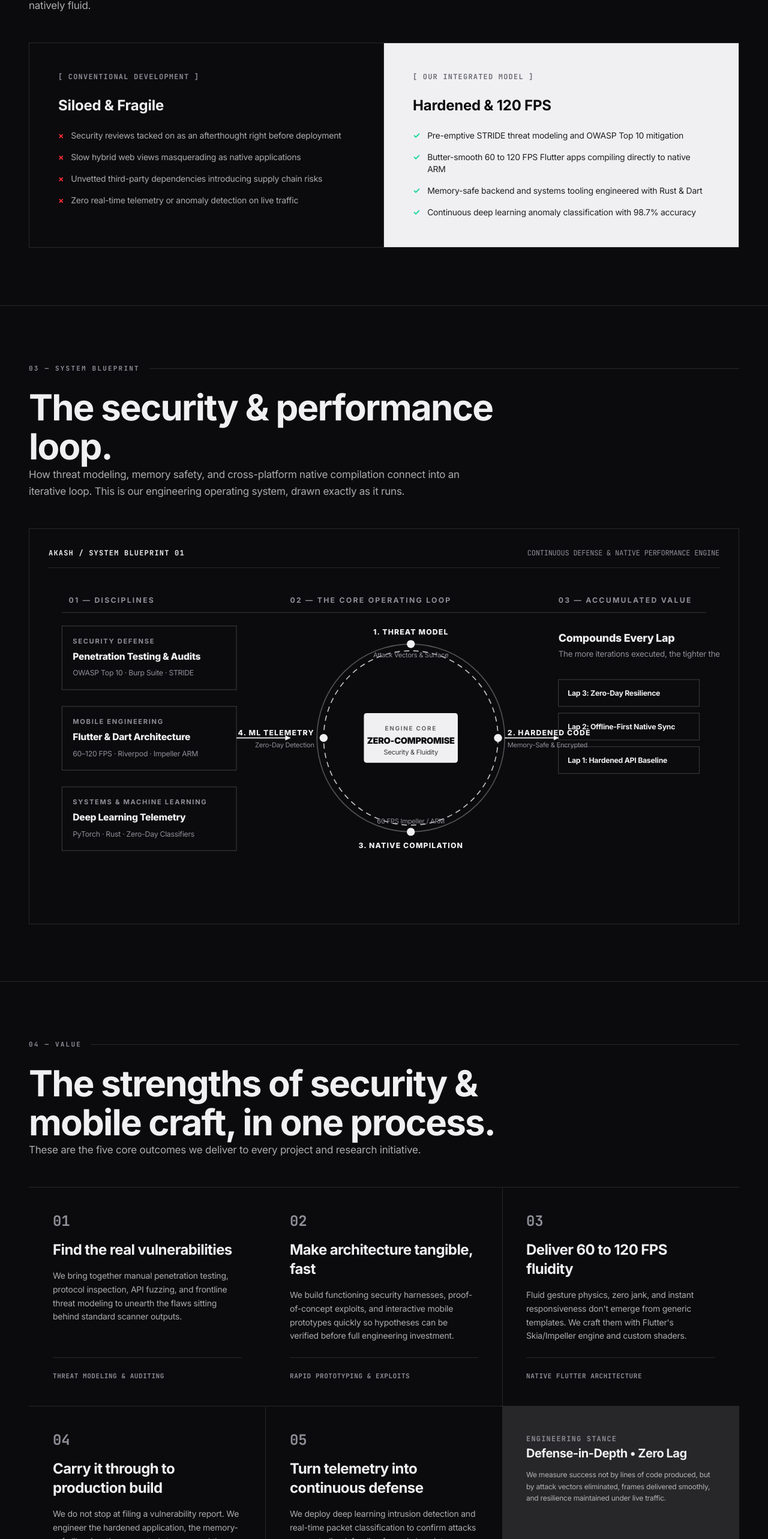
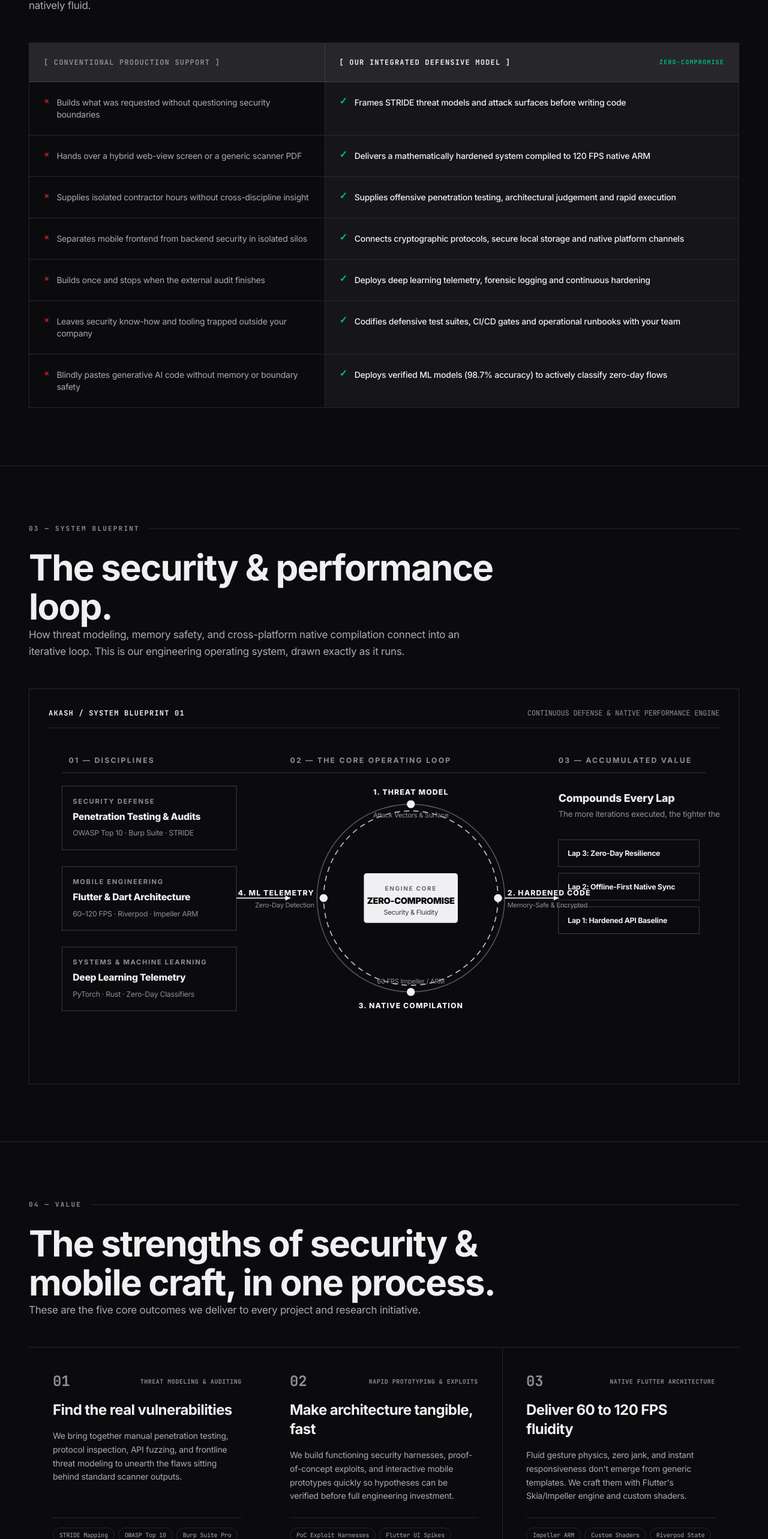
Before and after one commit to Akash-billawa/akashbillawa.github.io, a Next.js app: page / in a window 1280 px wide. Shown: the part 2343-4909 px from the top of the page at 60% size. Built offline with nearby package versions, Linux system fonts and the light colour scheme.

Commit message:
Implement HAVU-style micro-information: 7-row comparison table, legacy asset cloud, deliverable tags, and live telemetry banners

```diff
--- a/src/components/HavuApproach.tsx
+++ b/src/components/HavuApproach.tsx
@@ -25,64 +25,68 @@ export default function HavuApproach() {
           </p>
         </div>
 
-        {/* Side-by-Side Comparison */}
-        <div className="grid grid-cols-1 md:grid-cols-2 border border-[var(--hv-hairline)]">
-          {/* Left: Conventional */}
-          <div className="hv-up p-8 sm:p-12 space-y-6 border-b md:border-b-0 md:border-r border-[var(--hv-hairline)]">
-            <span className="font-mono text-xs font-bold uppercase tracking-widest text-[var(--hv-muted)] block">
-              [ Conventional Development ]
-            </span>
-            <h3 className="text-2xl font-bold text-[var(--hv-ink)]">
-              Siloed &amp; Fragile
-            </h3>
-
-            <ul className="space-y-4 text-sm text-[var(--hv-ink-70)]">
-              <li className="flex items-start gap-3">
-                <span className="text-red-500 font-bold">&times;</span>
-                <span>Security reviews tacked on as an afterthought right before deployment</span>
-              </li>
-              <li className="flex items-start gap-3">
-                <span className="text-red-500 font-bold">&times;</span>
-                <span>Slow hybrid web views masquerading as native applications</span>
-              </li>
-              <li className="flex items-start gap-3">
-                <span className="text-red-500 font-bold">&times;</span>
-                <span>Unvetted third-party dependencies introducing supply chain risks</span>
-              </li>
-              <li className="flex items-start gap-3">
-                <span className="text-red-500 font-bold">&times;</span>
-                <span>Zero real-time telemetry or anomaly detection on live traffic</span>
-              </li>
-            </ul>
+        {/* HAVU-Style Hairline Comparison Table (7 Core Dimensions) */}
+        <div className="hv-up border border-[var(--hv-hairline)] overflow-hidden">
+          {/* Table Header */}
+          <div className="grid grid-cols-1 md:grid-cols-12 border-b border-[var(--hv-hairline)] bg-[var(--hv-ink-12)]">
+            <div className="md:col-span-5 p-4 sm:p-6 font-mono text-xs font-bold uppercase tracking-widest text-[var(--hv-muted)] border-b md:border-b-0 md:border-r border-[var(--hv-hairline)]">
+              [ Conventional Production Support ]
+            </div>
+            <div className="md:col-span-7 p-4 sm:p-6 font-mono text-xs font-bold uppercase tracking-widest text-[var(--hv-ink)] flex items-center justify-between">
+              <span>[ Our Integrated Defensive Model ]</span>
+              <span className="text-[10px] text-emerald-500 font-bold hidden sm:inline">ZERO-COMPROMISE</span>
+            </div>
           </div>
 
-          {/* Right: Integrated Engineered Model */}
-          <div className="hv-up p-8 sm:p-12 space-y-6 bg-[var(--hv-ink)] text-[var(--hv-on-ink)] transition-transform duration-500 hover:scale-[1.005]">
-            <span className="font-mono text-xs font-bold uppercase tracking-widest text-[var(--hv-subtle)] block">
-              [ Our Integrated Model ]
-            </span>
-            <h3 className="text-2xl font-bold">
-              Hardened &amp; 120 FPS
-            </h3>
+          {/* 7 Comparison Rows */}
+          <div className="divide-y divide-[var(--hv-hairline)]">
+            {[
+              {
+                conventional: "Builds what was requested without questioning security boundaries",
+                ours: "Frames STRIDE threat models and attack surfaces before writing code",
+              },
+              {
+                conventional: "Hands over a hybrid web-view screen or a generic scanner PDF",
+                ours: "Delivers a mathematically hardened system compiled to 120 FPS native ARM",
+              },
+              {
+                conventional: "Supplies isolated contractor hours without cross-discipline insight",
+                ours: "Supplies offensive penetration testing, architectural judgement and rapid execution",
+              },
+              {
+                conventional: "Separates mobile frontend from backend security in isolated silos",
+                ours: "Connects cryptographic protocols, secure local storage and native platform channels",
+              },
+              {
+                conventional: "Builds once and stops when the external audit finishes",
+                ours: "Deploys deep learning telemetry, forensic logging and continuous hardening",
+              },
+              {
+                conventional: "Leaves security know-how and tooling trapped outside your company",
+                ours: "Codifies defensive test suites, CI/CD gates and operational runbooks with your team",
+              },
+              {
+                conventional: "Blindly pastes generative AI code without memory or boundary safety",
+                ours: "Deploys verified ML models (98.7% accuracy) to actively classify zero-day flows",
+              },
+            ].map((row, rIdx) => (
+              <div
+                key={rIdx}
+                className="grid grid-cols-1 md:grid-cols-12 transition-colors hover:bg-[var(--hv-ink)]/[0.02]"
+              >
+                {/* Left: Conventional */}
+                <div className="md:col-span-5 p-5 sm:p-6 text-sm text-[var(--hv-ink-70)] border-b md:border-b-0 md:border-r border-[var(--hv-hairline)] flex items-start gap-3">
+                  <span className="text-red-500/70 font-mono font-bold text-base leading-none select-none">&times;</span>
+                  <span>{row.conventional}</span>
+                </div>
 
-            <ul className="space-y-4 text-sm opacity-90">
-              <li className="flex items-start gap-3">
-                <span className="text-emerald-400 font-bold">✓</span>
-                <span>Pre-emptive STRIDE threat modeling and OWASP Top 10 mitigation</span>
-              </li>
-              <li className="flex items-start gap-3">
-                <span className="text-emerald-400 font-bold">✓</span>
-                <span>Butter-smooth 60 to 120 FPS Flutter apps compiling directly to native ARM</span>
-              </li>
-              <li className="flex items-start gap-3">
-                <span className="text-emerald-400 font-bold">✓</span>
-                <span>Memory-safe backend and systems tooling engineered with Rust &amp; Dart</span>
-              </li>
-              <li className="flex items-start gap-3">
-                <span className="text-emerald-400 font-bold">✓</span>
-                <span>Continuous deep learning anomaly classification with 98.7% accuracy</span>
-              </li>
-            </ul>
+                {/* Right: Our Model */}
+                <div className="md:col-span-7 p-5 sm:p-6 text-sm text-[var(--hv-ink)] font-medium flex items-start gap-3 bg-[var(--hv-ink-12)]/40">
+                  <span className="text-emerald-500 font-mono font-bold text-base leading-none select-none">✓</span>
+                  <span>{row.ours}</span>
+                </div>
+              </div>
+            ))}
           </div>
         </div>
       </div>
--- a/src/components/HavuCapabilities.tsx
+++ b/src/components/HavuCapabilities.tsx
@@ -104,7 +104,7 @@ export default function HavuCapabilities() {
                 {cap.skills.map((skill) => (
                   <span
                     key={skill}
-                    className="font-mono text-[11px] px-2 py-0.5 rounded bg-[var(--hv-ink-12)] text-[var(--hv-ink)] transition-colors hover:bg-[var(--hv-ink)] hover:text-[var(--hv-on-ink)]"
+                    className="font-mono text-[10px] px-2.5 py-1 rounded-full border border-[var(--hv-hairline)] text-[var(--hv-ink-70)] hover:border-[var(--hv-ink)] hover:text-[var(--hv-ink)] hover:bg-[var(--hv-ink-12)] transition-colors"
                   >
                     {skill}
                   </span>
--- a/src/components/HavuPhilosophy.tsx
+++ b/src/components/HavuPhilosophy.tsx
@@ -32,6 +32,33 @@ export default function HavuPhilosophy() {
             <p>
               We design software as a living feedback loop. We build codified security standards, clean state architectures, documented threat models, and automated CI/CD linting so that your team can continue building safely and quickly without external dependency.
             </p>
+            <div className="pt-6 border-t border-[var(--hv-hairline)] space-y-4">
+              <span className="font-mono text-xs uppercase tracking-widest text-[var(--hv-muted)] block">
+                [ TANGIBLE ASSETS LEFT PERMANENTLY WITH YOUR TEAM ]
+              </span>
+              <div className="flex flex-wrap gap-2">
+                {[
+                  "STRIDE Threat Models & Attack Surface Specs",
+                  "Hardened Flutter & Riverpod Architecture Templates",
+                  "Memory-Safe Rust Micro-Utilities & Harnesses",
+                  "OWASP Top 10 Mitigation Verification Runbooks",
+                  "Transformer Hybrid Intrusion Classifier Weights",
+                  "Custom Burp Suite API Fuzzers & Scripts",
+                  "Hardened Docker Compose & Non-Root Containers",
+                  "Hardware Keystore & TLS 1.3 Security Policies",
+                  "Automated GitHub Actions Security CI/CD Gates",
+                  "Live Impeller 120 FPS Memory & Jitter Playbooks",
+                  "Coordinated Zero-Day Vulnerability Disclosure Plan",
+                ].map((artifact, aIdx) => (
+                  <span
+                    key={aIdx}
+                    className="font-mono text-xs px-3.5 py-1.5 rounded-full border border-[var(--hv-hairline)] text-[var(--hv-ink-70)] hover:border-[var(--hv-ink)] hover:text-[var(--hv-ink)] hover:bg-[var(--hv-ink-12)] transition-colors cursor-default"
+                  >
+                    {artifact}
+                  </span>
+                ))}
+              </div>
+            </div>
           </div>
         </div>
       </div>
--- a/src/components/HavuValue.tsx
+++ b/src/components/HavuValue.tsx
@@ -5,6 +5,7 @@ interface Deliverable {
   title: string;
   desc: string;
   action: string;
+  tags: string[];
 }
 
 const deliverables: Deliverable[] = [
@@ -13,30 +14,35 @@ const deliverables: Deliverable[] = [
     title: "Find the real vulnerabilities",
     desc: "We bring together manual penetration testing, protocol inspection, API fuzzing, and frontline threat modeling to unearth the flaws sitting behind standard scanner outputs.",
     action: "Threat Modeling & Auditing",
+    tags: ["STRIDE Mapping", "OWASP Top 10", "Burp Suite Pro", "Zero-Day Discovery"],
   },
   {
     num: "02",
     title: "Make architecture tangible, fast",
     desc: "We build functioning security harnesses, proof-of-concept exploits, and interactive mobile prototypes quickly so hypotheses can be verified before full engineering investment.",
     action: "Rapid Prototyping & Exploits",
+    tags: ["PoC Exploit Harnesses", "Flutter UI Spikes", "Platform Channels", "Offline Sync"],
   },
   {
     num: "03",
     title: "Deliver 60 to 120 FPS fluidity",
     desc: "Fluid gesture physics, zero jank, and instant responsiveness don't emerge from generic templates. We craft them with Flutter's Skia/Impeller engine and custom shaders.",
     action: "Native Flutter Architecture",
+    tags: ["Impeller ARM", "Custom Shaders", "Riverpod State", "120 FPS Physics"],
   },
   {
     num: "04",
     title: "Carry it through to production build",
     desc: "We do not stop at filing a vulnerability report. We engineer the hardened application, the memory-safe libraries, the encrypted storage, and the CI/CD pipeline.",
     action: "Production Engineering & CI/CD",
+    tags: ["Memory-Safe Rust", "Hardware Keychains", "TLS 1.3 Pinning", "GitHub Actions"],
   },
   {
     num: "05",
     title: "Turn telemetry into continuous defense",
     desc: "We deploy deep learning intrusion detection and real-time packet classification to confirm attacks are neutralized, feeding forensic logs into continuous hardening.",
     action: "Deep Learning & Forensics",
+    tags: ["CICIDS2017 Dataset", "Transformer Hybrid", "eBPF Packet Flows", "98.7% Accuracy"],
   },
 ];
 
@@ -77,9 +83,14 @@ export default function HavuValue() {
               } ${idx % 2 === 0 ? "md:border-r lg:border-r-0" : ""}`}
             >
               <div className="space-y-4">
-                <span className="font-mono text-2xl font-bold text-[var(--hv-muted)] block">
-                  {d.num}
-                </span>
+                <div className="flex items-center justify-between">
+                  <span className="font-mono text-2xl font-bold text-[var(--hv-muted)] block">
+                    {d.num}
+                  </span>
+                  <span className="font-mono text-[10px] font-bold tracking-wider text-[var(--hv-muted)] uppercase">
+                    {d.action}
+                  </span>
+                </div>
                 <h3 className="text-xl sm:text-2xl font-bold tracking-tight text-[var(--hv-ink)]">
                   {d.title}
                 </h3>
@@ -88,10 +99,15 @@ export default function HavuValue() {
                 </p>
               </div>
 
-              <div className="pt-4 border-t border-[var(--hv-hairline)]">
-                <span className="font-mono text-[11px] font-bold tracking-wider text-[var(--hv-muted)] uppercase">
-                  {d.action}
-                </span>
+              <div className="pt-4 border-t border-[var(--hv-hairline)] flex flex-wrap gap-1.5">
+                {d.tags.map((tag, tIdx) => (
+                  <span
+                    key={tIdx}
+                    className="font-mono text-[10px] px-2.5 py-1 rounded-full border border-[var(--hv-hairline)] text-[var(--hv-ink-70)] hover:border-[var(--hv-ink)] hover:text-[var(--hv-ink)] transition-colors"
+                  >
+                    {tag}
+                  </span>
+                ))}
               </div>
             </div>
           ))}
```
Also changed, not shown: src/components/HavuWorks.tsx (+16 -6 lines).
